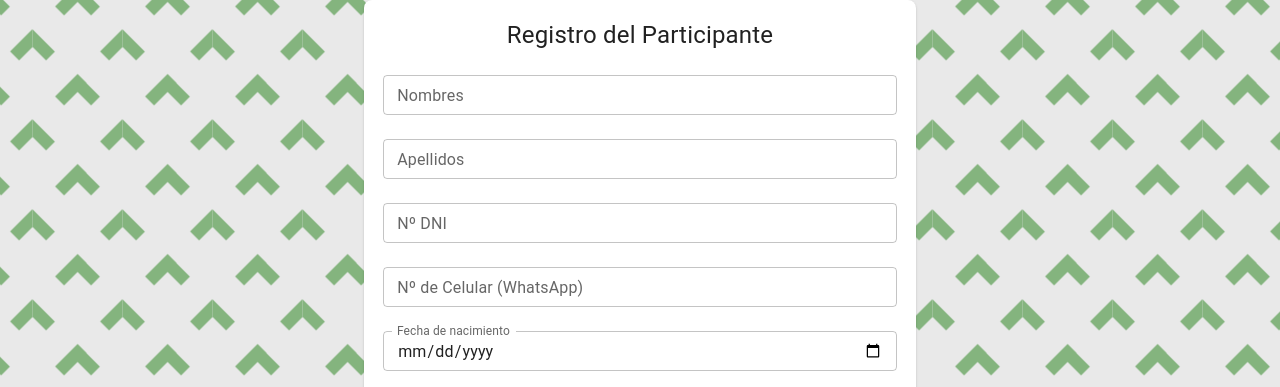
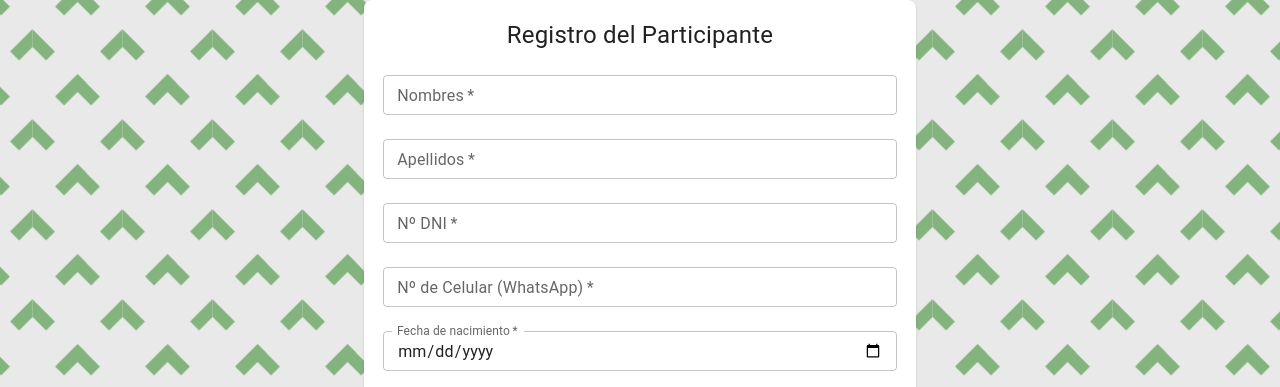
Before and after one commit to Johguxo/assistance-registration, a Next.js app: page / in a window 1280 px wide. Shown: the top 387 px of the page. Built offline with nearby package versions, Linux system fonts and the light colour scheme; no server answers.

Commit message:
new validations

```diff
--- a/app/page.tsx
+++ b/app/page.tsx
@@ -18,8 +18,20 @@ const baseData = {
   belongsToInstitution: 'Yes',
   typeInstitution: '1',
   institution: 'default',
-  area: 'default',
-  have_auth: 'No'
+  //have_auth: false
+}
+
+const baseValidationForms = {
+  first_name: false,
+  last_name: false,
+  dni: false,
+  email: false,
+  phone: false,
+  date_birth: false,
+  belongsToInstitution: false,
+  typeInstitution: false,
+  institution: false,
+  //have_auth: false
 }
 
 const MySwal = withReactContent(Swal)
@@ -28,6 +40,7 @@ export default function Home() {
   const [loading, setLoading] = useState<boolean>(true);
   const [institutions, setInstitutions] = useState<Institution[]>([]);
   const [formData, setFormData] = useState(baseData);
+  const [validationForms, setValidationForm] = useState(baseValidationForms);
 
   useEffect(() => {
     const fetchData = async () => {
@@ -43,6 +56,8 @@ export default function Home() {
     fetchData();
   }, []);
 
+
+
   const handleAuthChange = (e: React.ChangeEvent<HTMLInputElement>) => {
     const { name, value } = e.target;
     setFormData((prevState) => ({
@@ -56,6 +71,21 @@ export default function Home() {
     setFormData((prevState) => ({
       ...prevState,
       [name]: value
+    }));
+    console.log(name, value)
+    let isError = true;
+    if (name == 'dni') {
+      if (value.toString().length == 8) isError = false
+    } else if (name == 'phone') {
+      console.log("phonee")
+      if (value.toString().length == 9) isError = false
+    } else {
+      if (e.target.validity.valid) isError = false
+    }
+    console.log(isError)
+    setValidationForm((prevState) => ({
+      ...prevState,
+      [name]: isError
     }));
   };
 
@@ -83,8 +113,30 @@ export default function Home() {
     }));
   };
 
+  const alertError = (text: string) => {
+    MySwal.fire({
+      icon: "error",
+      title: "Oops...",
+      text,
+      showConfirmButton: true,
+      showLoaderOnConfirm: true
+    })
+  }
+
   const handleSubmit = async (e: React.FormEvent<HTMLFormElement>) => {
     e.preventDefault();
+    if (formData.belongsToInstitution == "Yes") {
+      if (formData.institution == 'default') {
+        alertError('Tienes que seleccionar una institucion')
+      } else {
+        alertSuccess()
+      }
+    } else {
+      alertSuccess()
+    }
+  };
+
+  const alertSuccess = () => {
     let  title = `<p>Desea crear un nuevo usuario y marcar su asistencia</p>`
     MySwal.fire({
       title,
@@ -102,11 +154,11 @@ export default function Home() {
       }
     }).then((result) => {
         if (result.isConfirmed) {
-          setFormData(baseData)
+          setFormData(baseData);
           return MySwal.fire(<p>Usuario creado satisfactoriamente</p>)
         }
     })
-  };
+  }
 
   const setNameInstitution = (optionInstitution: any) => {
     let fullInstitution = optionInstitution.name;
@@ -115,6 +167,23 @@ export default function Home() {
     }
     return fullInstitution;
   }
+
+  const calculateAge = () => {
+    if (formData.date_birth) {
+      const birthDate = new Date(formData.date_birth);
+      const today = new Date();
+      let age = today.getFullYear() - birthDate.getFullYear();
+      const monthDifference = today.getMonth() - birthDate.getMonth();
+
+      if (monthDifference < 0 || (monthDifference === 0 && today.getDate() < birthDate.getDate())) {
+        age--;
+      }
+
+      return age;
+    }
+    return 20
+  }
+
   return (
     <main className="flex min-h-screen flex-col items-center justify-between">
       <Container maxWidth="sm">
@@ -131,6 +200,9 @@ export default function Home() {
 
             <Box component="form" onSubmit={handleSubmit}>
               <TextField
+                required
+                error={validationForms.first_name}
+                helperText={validationForms.first_name ? "Por favor ingresa tu nombre" : ""}
                 type="text"
                 name="first_name"
                 margin="normal"
@@ -142,6 +214,9 @@ export default function Home() {
                 sx={{ mt: 2, mb: 1.5 }}
               />
               <TextField
+                required
+                error={validationForms.last_name}
+                helperText={validationForms.last_name ? "Por favor ingresa tus apellidos" : ""}
                 type="text"
                 name="last_name"
                 margin="normal"
@@ -153,7 +228,10 @@ export default function Home() {
                 sx={{ mt: 1.5, mb: 1.5 }}
               />
               <TextField
-                type="text"
+                required
+                error={validationForms.dni}
+                helperText={validationForms.dni ? "Deben ser 8 digitos" : ""}
+                type="number"
                 name="dni"
                 margin="normal"
                 fullWidth
@@ -164,7 +242,10 @@ export default function Home() {
                 sx={{ mt: 1.5, mb: 1.5 }}
               />
               <TextField
-                type="text"
+                required
+                error={validationForms.phone}
+                helperText={validationForms.phone ? "Deben ser 9 digitos" : ""}
+                type="number"
                 name="phone"
                 margin="normal"
                 fullWidth
@@ -188,6 +269,9 @@ export default function Home() {
               />
             */}
               <TextField
+                required
+                error={validationForms.date_birth}
+                helperText={validationForms.date_birth ? "Por favor ingresa su fecha de nacimiento" : ""}
                 type="date"
                 name="date_birth"
                 margin="normal"
@@ -246,26 +330,26 @@ export default function Home() {
                   />
                 </>
               )}
-              {formData.typeInstitution === "2" && (
+              { /*calculateAge() < 18 && (
               <>
                 <Typography className="text-center font-bold !text-base md:!text-lg xl:!text-2xl" sx={{ mt: 1, mb: 1 }} variant="h5">¿Tienes autorización?</Typography>
                 <FormControlLabel
                   control={
                     <Switch
                       name="have_auth"
-                      checked={formData.have_auth === 'Yes'}
+                      checked={formData.have_auth}
                       onChange={(e) => setFormData((prevState) => ({
                         ...prevState,
-                        have_auth: e.target.checked ? 'Yes' : 'No'
+                        have_auth: e.target.checked
                       }))}
                       color="primary"
                     />
                   }
-                  label={formData.have_auth === 'Yes' ? "Sí" : "No"}
+                  label={formData.have_auth ? "Sí" : "No"}
                   sx={{ mt: 2, mb: 2 }}
                 />
               </>
-            )}
+            )*/}
               <Button
                 type="submit"
                 fullWidth
--- a/config/config.ts
+++ b/config/config.ts
@@ -1,2 +1 @@
-//export const urlBase = 'http://localhost:5000'
-export const urlBase = 'https://assistance-backend.vercel.app'
+export const urlBase = process.env.URL_BASE
--- a/controller/createUser.ts
+++ b/controller/createUser.ts
@@ -5,14 +5,13 @@ export const createUser = async (
     body: any
 ) => {
     try {
-        /*const response = await axios.post(`${urlBase}/users`,
+        const response = await axios.post(`${process.env.URL_BASE}/users/by-user`,
           body
         , {
             headers: {
                 "Content-Type": "application/json",
             }
-        });*/
-        const response = { status: true, data: {} }
+        });
         if (!response.status) {
             throw new Error('Network response was not ok');
         }
--- a/controller/fetchInstitutions.ts
+++ b/controller/fetchInstitutions.ts
@@ -4,7 +4,7 @@ import axios from 'axios';
 
 export const fetchInstitutions = async () => {
   try {
-      const response = await axios.get(`${urlBase}/institutions`);
+      const response = await axios.get(`${process.env.URL_BASE}/institutions`);
       if (!response.status) {
           throw new Error('Network response was not ok');
       }
```
